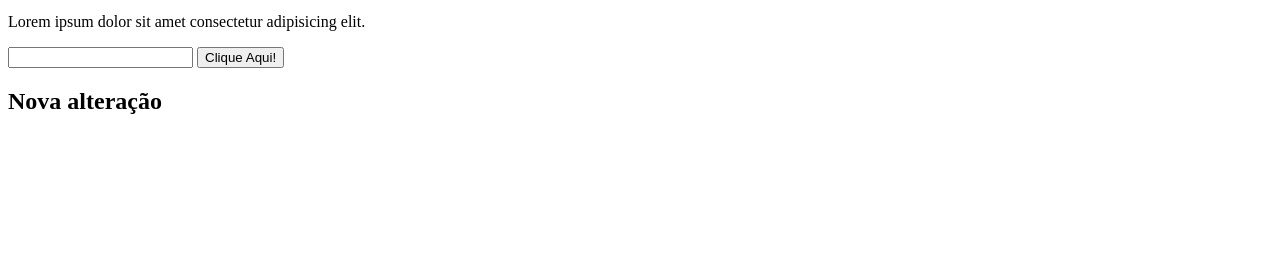
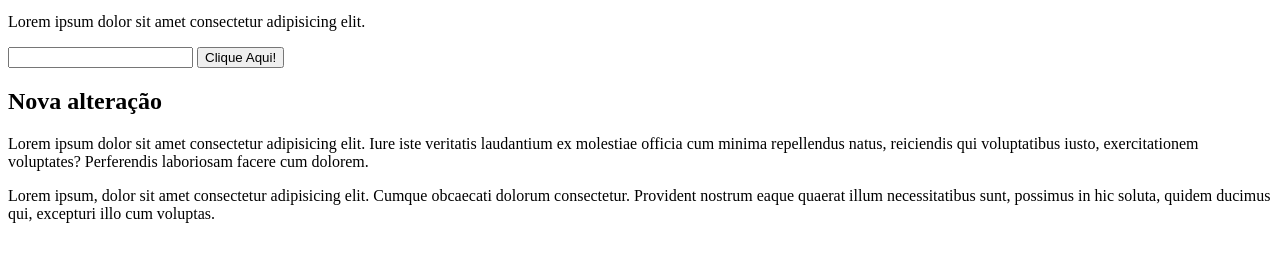
Before and after one commit to MaykRD/Teste-GITHUB, a plain HTML site: page DESAFIO-RESPONSIVIDADE-CONCLUIDO/img/index.html in a window 1280 px wide. Shown: the part 148-410 px from the top of the page. Drawn offline with Linux system fonts and the light colour scheme.

Commit message:
Teste Criação de Repositorio

```diff
--- a/DESAFIO-RESPONSIVIDADE-CONCLUIDO/img/index.html
+++ b/DESAFIO-RESPONSIVIDADE-CONCLUIDO/img/index.html
@@ -14,6 +14,8 @@
         <input type="text">
         <button>Clique Aqui!</button>
         <h2>Nova alteração</h2>
+        <p>Lorem ipsum dolor sit amet consectetur adipisicing elit. Iure iste veritatis laudantium ex molestiae officia cum minima repellendus natus, reiciendis qui voluptatibus iusto, exercitationem voluptates? Perferendis laboriosam facere cum dolorem.</p>
+        <p>Lorem ipsum, dolor sit amet consectetur adipisicing elit. Cumque obcaecati dolorum consectetur. Provident nostrum eaque quaerat illum necessitatibus sunt, possimus in hic soluta, quidem ducimus qui, excepturi illo cum voluptas.</p>
 
 
 
```
